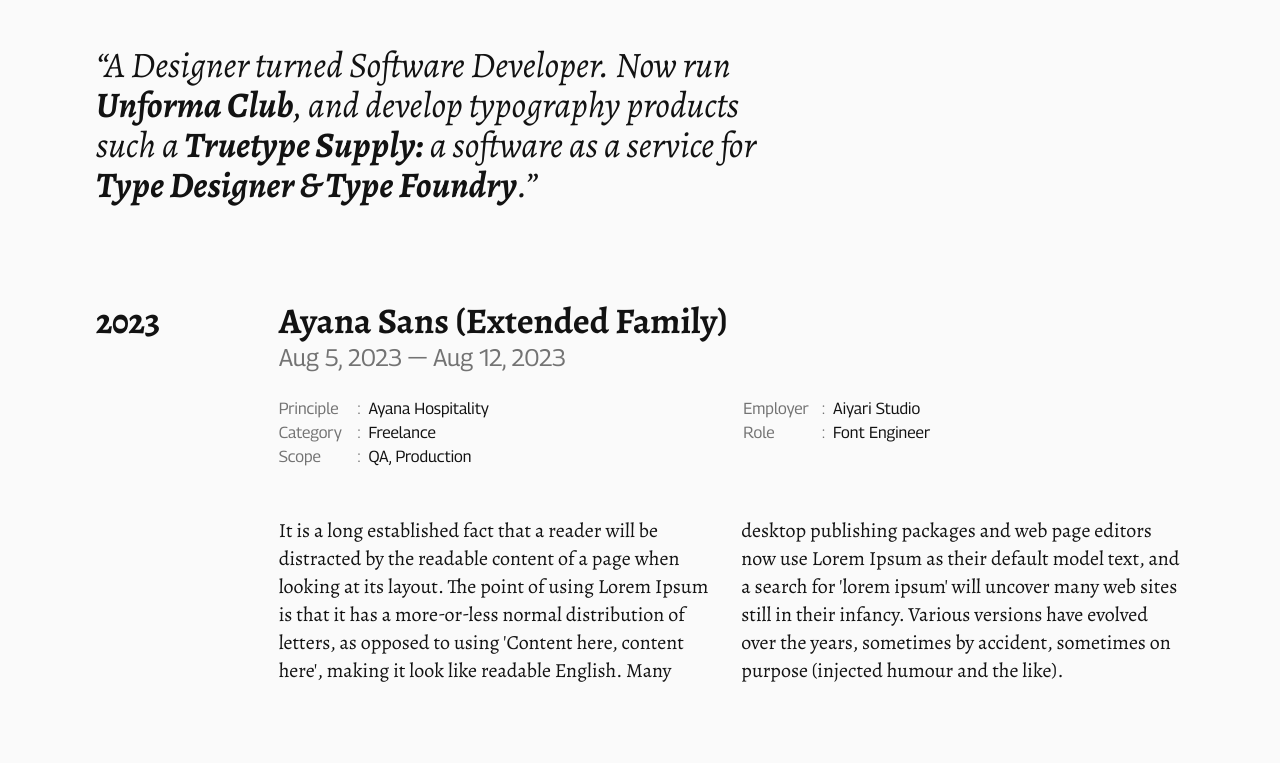
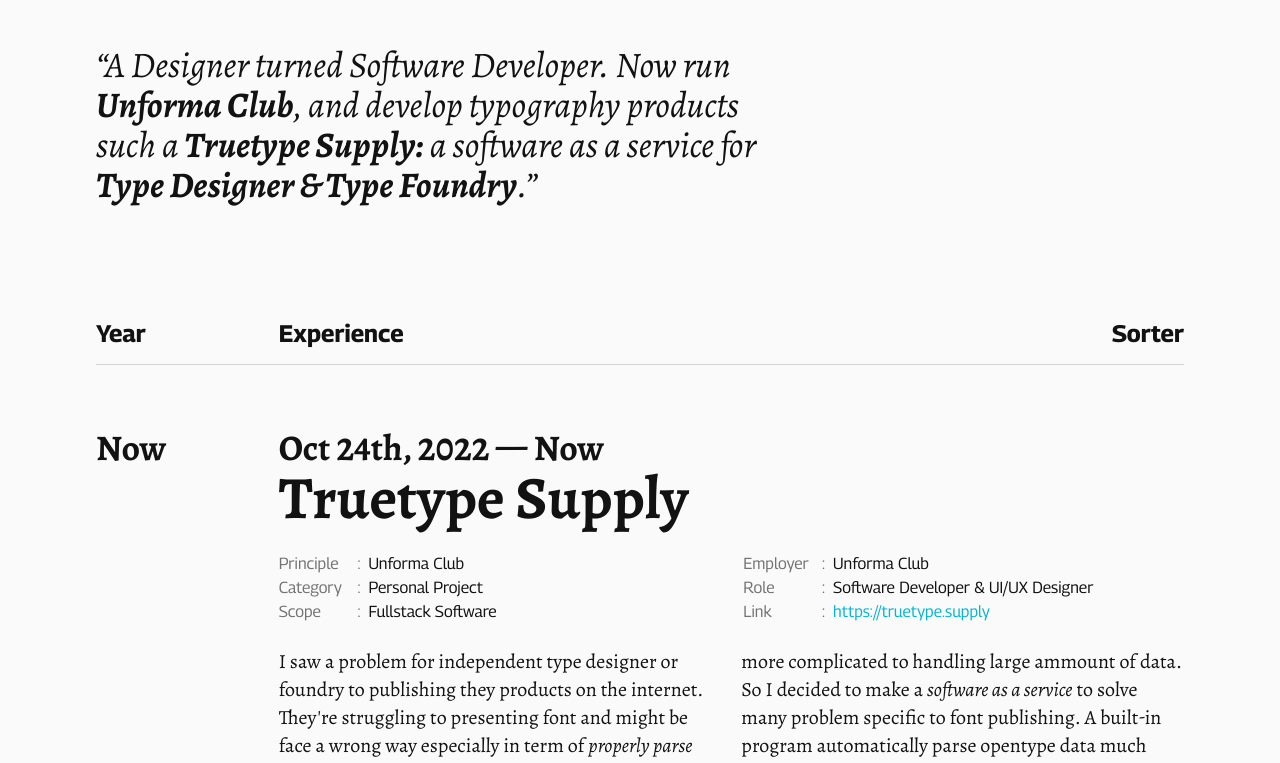
Before and after one commit to ottta/ottta, a Next.js app: page / in a window 1280 px wide. Shown: the part 499-1262 px from the top of the page. Built offline with nearby package versions, Linux system fonts and the light colour scheme.

Commit message:
fix: Improve timeline structures

```diff
--- a/src/components/Timeline2.tsx
+++ b/src/components/Timeline2.tsx
@@ -3,7 +3,12 @@
 import moment from "moment";
 import works from "@/database/works.json";
 import { cn } from "@/libs/utils";
-import { useMemo, useState } from "react";
+import { useMemo } from "react";
+
+function nthDate(date: string) {
+    return moment(date).format("MMM Do, YYYY");
+    // .replace(/(\d)(st|nd|rd|th)/g, "$1<sup>$2</sup>");
+}
 
 type Work = (typeof works)[0];
 
@@ -25,18 +30,21 @@
                 <span>{props.label}</span>
                 <span>:</span>
             </div>
-            <div className={cn("col-span-3 lg:col-span-4")}>{props.value}</div>
+            <div
+                className={cn("col-span-3 lg:col-span-4")}
+                dangerouslySetInnerHTML={{ __html: props.value }}
+            />
         </div>
     );
 }
 
 function Detail(props: Work) {
-    const { project, description, date, principle, employer, category, role, scope } = props;
-    const newEnd = date.end === "now" ? new Date().toISOString() : date.end;
+    const { project, description, date, principle, employer, category, role, scope, link } = props;
+    const isPresent = date.end === "now";
 
     return (
-        <li className={cn("mb-24")}>
-            <div className={cn("mb-12", "flex flex-col", "gap-y-6")}>
+        <li>
+            <div className={cn("mb-6", "flex flex-col", "gap-y-6")}>
                 <div>
                     <div
                         className={cn(
@@ -45,10 +53,28 @@
                             "leading-none"
                         )}
                     >
+                        <span
+                            dangerouslySetInnerHTML={{
+                                __html: nthDate(date.start)
+                            }}
+                        />
+                        <span>&nbsp;</span>
+                        <span>—</span>
+                        <span>&nbsp;</span>
+                        <span
+                            dangerouslySetInnerHTML={{
+                                __html: isPresent ? "Now" : nthDate(date.end)
+                            }}
+                        />
+                    </div>
+                    <div
+                        className={cn(
+                            "text-4xl lg:text-6xl",
+                            "font-serif font-bold",
+                            "leading-none"
+                        )}
+                    >
                         {project}
-                    </div>
-                    <div className={cn("text-sm lg:text-2xl", "text-neutral-500")}>
-                        {moment(date.start).format("ll")} — {moment(newEnd).format("ll")}
                     </div>
                 </div>
 
@@ -58,6 +84,12 @@
                     <Info label="Category" value={category} />
                     <Info label="Role" value={role} />
                     <Info label="Scope" value={scope} />
+                    {link && (
+                        <Info
+                            label="Link"
+                            value={`<a href="${link}" target="_blank" rel="nofollow noopener noreferrer" class="text-cyan-500 hover:underline">${link}</a>`}
+                        />
+                    )}
                 </div>
             </div>
 
@@ -80,7 +112,9 @@
         const reduces = works
             .sort((a, b) => b.date.start.localeCompare(a.date.start))
             .reduce((items: { [key: string]: Work[] }, item) => {
-                const year = moment(item.date.start).format("YYYY");
+                const isPresent = item.date.end === "now";
+                const year = isPresent ? "Now" : moment(item.date.start).format("YYYY");
+
                 if (!items[year]) {
                     items[year] = [];
                 }
@@ -89,13 +123,39 @@
             }, {});
 
         return reduces;
-    }, [works]);
+    }, []);
 
     const years = Object.keys(groupByYears);
 
     return (
         <>
-            <ul>
+            <div
+                className={cn(
+                    "sticky",
+                    "top-0",
+                    "h-16",
+                    "z-10",
+                    "bg-neutral-50/90 dark:bg-neutral-950/90",
+                    "overflow-hidden",
+                    "border-b",
+                    "-mb-px",
+                    "grid grid-cols-6 lg:grid-cols-12",
+                    "gap-x-2",
+                    "items-center",
+                    "text-sm lg:text-2xl",
+                    "font-bold"
+                )}
+            >
+                <div className={cn("col-span-1 lg:col-span-2")}>Year</div>
+                <div
+                    className={cn("flex items-center justify-between", "col-span-5 lg:col-span-10")}
+                >
+                    <div>Experience</div>
+                    <div>Sorter</div>
+                </div>
+            </div>
+
+            <ul className={cn("py-8 lg:py-16", "flex flex-col", "gap-y-16")}>
                 {years.reverse().map((year, i) => (
                     <li key={i} className={cn("grid grid-cols-6 lg:grid-cols-12", "gap-x-2")}>
                         <div
@@ -106,8 +166,7 @@
                                 className={cn(
                                     "text-2xl lg:text-4xl",
                                     "font-serif font-bold",
-                                    "pb-24",
-                                    "sticky top-12",
+                                    "sticky top-20",
                                     "leading-none"
                                 )}
                             >
@@ -115,7 +174,9 @@
                             </div>
                         </div>
 
-                        <ul className={cn("col-span-5 lg:col-span-10")}>
+                        <ul
+                            className={cn("col-span-5 lg:col-span-10", "flex flex-col", "gap-y-16")}
+                        >
                             {groupByYears[year].map((work, i) => (
                                 <Detail key={i} {...work} />
                             ))}
--- a/src/database/works.json
+++ b/src/database/works.json
@@ -6,6 +6,7 @@
         "category": "Part Time",
         "role": "Event Documenter",
         "scope": "Photography, Videography",
+        "link": null,
         "date": {
             "start": "2009-01-01T00:00:00.000Z",
             "end": "2015-12-30T00:00:00.000Z"
@@ -19,6 +20,7 @@
         "category": "Full Time",
         "role": "Multimedia Designer",
         "scope": "Editorial Photography & Videography, Motion Graphic, Branding, Event & Community",
+        "link": null,
         "date": {
             "start": "2012-03-01T00:00:00.000Z",
             "end": "2018-11-30T00:00:00.000Z"
@@ -32,6 +34,7 @@
         "category": "Part Time",
         "role": "Multimedia Designer",
         "scope": "Editorial Photography, Branding",
+        "link": null,
         "date": {
             "start": "2016-04-01T00:00:00.000Z",
             "end": "2018-04-28T00:00:00.000Z"
@@ -45,6 +48,7 @@
         "category": "Full Time",
         "role": "Multimedia Designer",
         "scope": "Editorial Photography, Graphic Design, UI/UX Design",
+        "link": null,
         "date": {
             "start": "2019-01-08T00:00:00.000Z",
             "end": "2020-01-28T00:00:00.000Z"
@@ -52,25 +56,27 @@
         "description": "It is a long established fact that a reader will be distracted by the readable content of a page when looking at its layout. The point of using Lorem Ipsum is that it has a more-or-less normal distribution of letters, as opposed to using 'Content here, content here', making it look like readable English. Many desktop publishing packages and web page editors now use Lorem Ipsum as their default model text, and a search for 'lorem ipsum' will uncover many web sites still in their infancy. Various versions have evolved over the years, sometimes by accident, sometimes on purpose (injected humour and the like)."
     },
     {
-        "project": "Sutasoma Typeface",
+        "project": "Font: Sutasoma",
         "principle": "IKN / Ibu Kota Negara (Indonesia)",
         "employer": "Kiwari Collective",
         "category": "Freelance",
         "role": "Font Engineer",
         "scope": "Quality Assurance, Font Production, Minisite, Version Control System",
+        "link": null,
         "date": {
             "start": "2023-06-16T00:00:00.000Z",
             "end": "2023-09-16T00:00:00.000Z"
         },
-        "description": "It is a long established fact that a reader will be distracted by the readable content of a page when looking at its layout. The point of using Lorem Ipsum is that it has a more-or-less normal distribution of letters, as opposed to using 'Content here, content here', making it look like readable English. Many desktop publishing packages and web page editors now use Lorem Ipsum as their default model text, and a search for 'lorem ipsum' will uncover many web sites still in their infancy. Various versions have evolved over the years, sometimes by accident, sometimes on purpose (injected humour and the like)."
+        "description": "<em>Sutasoma Font Family</em> was a side project to accomplished a brand new Indonesia Capital City identity called <strong>IKN / Ibu Kota Negara</strong>"
     },
     {
-        "project": "Ayana Sans",
+        "project": "Font: Ayana Sans",
         "principle": "Ayana Hospitality",
         "employer": "Aiyari Studio",
         "category": "Freelance",
         "role": "Font Engineer",
-        "scope": "QA, Production",
+        "scope": "Quality Assurance, Font Production, Version Control System",
+        "link": null,
         "date": {
             "start": "2023-01-05T00:00:00.000Z",
             "end": "2023-02-05T00:00:00.000Z"
@@ -83,38 +89,41 @@
         "employer": "Convert Textured",
         "category": "Freelance",
         "role": "Web Development",
-        "scope": "Fullstack",
+        "scope": "Fullstack, Interactive Media, Realtime Multi Devices Communication",
+        "link": null,
         "date": {
             "start": "2023-06-25T00:00:00.000Z",
             "end": "2023-07-03T00:00:00.000Z"
         },
-        "description": "It is a long established fact that a reader will be distracted by the readable content of a page when looking at its layout. The point of using Lorem Ipsum is that it has a more-or-less normal distribution of letters, as opposed to using 'Content here, content here', making it look like readable English. Many desktop publishing packages and web page editors now use Lorem Ipsum as their default model text, and a search for 'lorem ipsum' will uncover many web sites still in their infancy. Various versions have evolved over the years, sometimes by accident, sometimes on purpose (injected humour and the like)."
+        "description": "This was tight, intensive, and fun project. I chalenge myself for creating realtime application like <em>chatting app</em> to presenting interactive info graphics."
     },
     {
-        "project": "Ayana Sans (Extended Family)",
+        "project": "Font: Ayana Sans (Extended Family)",
         "principle": "Ayana Hospitality",
         "employer": "Aiyari Studio",
         "category": "Freelance",
         "role": "Font Engineer",
-        "scope": "QA, Production",
+        "scope": "Quality Assurance, Font Production, Version Control System",
+        "link": null,
         "date": {
             "start": "2023-08-05T00:00:00.000Z",
             "end": "2023-08-12T00:00:00.000Z"
         },
-        "description": "It is a long established fact that a reader will be distracted by the readable content of a page when looking at its layout. The point of using Lorem Ipsum is that it has a more-or-less normal distribution of letters, as opposed to using 'Content here, content here', making it look like readable English. Many desktop publishing packages and web page editors now use Lorem Ipsum as their default model text, and a search for 'lorem ipsum' will uncover many web sites still in their infancy. Various versions have evolved over the years, sometimes by accident, sometimes on purpose (injected humour and the like)."
+        "description": "An updated version of <em>Ayana Sans</em> font family. More characters, more font style + variable font"
     },
     {
-        "project": "LS Sans Typeface",
+        "project": "Font: LS Sans",
         "principle": "Luar Sekolah",
         "employer": "Tegamitype Foundry",
         "category": "Freelance",
         "role": "Font Engineer",
-        "scope": "QA, Production",
+        "scope": "Quality Assurance, Font Production, Version Control System",
+        "link": null,
         "date": {
             "start": "2023-07-08T00:00:00.000Z",
             "end": "2023-07-22T00:00:00.000Z"
         },
-        "description": "It is a long established fact that a reader will be distracted by the readable content of a page when looking at its layout. The point of using Lorem Ipsum is that it has a more-or-less normal distribution of letters, as opposed to using 'Content here, content here', making it look like readable English. Many desktop publishing packages and web page editors now use Lorem Ipsum as their default model text, and a search for 'lorem ipsum' will uncover many web sites still in their infancy. Various versions have evolved over the years, sometimes by accident, sometimes on purpose (injected humour and the like)."
+        "description": "<strong><em>Luar Sekolah</em></strong> is an online learning platform in Indonesia. They were ordered a custom to Tegamitype Foundry, and I'm doing some font engineer things such a <em>Quality Assurance</em>, <em>Version Control System</em>, and making sure all fonts works on all common devices."
     },
     {
         "project": "Kilau Digital Flobamora",
@@ -123,6 +132,7 @@
         "category": "Freelance",
         "role": "Front-End Developer",
         "scope": "Design & Engineering",
+        "link": null,
         "date": {
             "start": "2020-07-08T00:00:00.000Z",
             "end": "2020-07-22T00:00:00.000Z"
@@ -133,9 +143,10 @@
         "project": "Typetools",
         "principle": "Unforma Club",
         "employer": "Unforma Club",
-        "category": "Personal",
-        "role": "Web Development, Font Production",
-        "scope": "Fullstack",
+        "category": "Personal Project",
+        "role": "Software Developer",
+        "scope": "Web Development, Font Production",
+        "link": "https://fontproof.unforma.club",
         "date": {
             "start": "2019-04-01T00:00:00.000Z",
             "end": "now"
@@ -143,12 +154,13 @@
         "description": "It is a long established fact that a reader will be distracted by the readable content of a page when looking at its layout. The point of using Lorem Ipsum is that it has a more-or-less normal distribution of letters, as opposed to using 'Content here, content here', making it look like readable English. Many desktop publishing packages and web page editors now use Lorem Ipsum as their default model text, and a search for 'lorem ipsum' will uncover many web sites still in their infancy. Various versions have evolved over the years, sometimes by accident, sometimes on purpose (injected humour and the like)."
     },
     {
-        "project": "Marsnev Official Website",
+        "project": "Web: Marsnev",
         "principle": "Marsnev Typefoundry",
         "employer": "Marsnev Typefoundry",
         "category": "Freelance",
-        "role": "Web Development",
-        "scope": "Fullstack, Web Administrator",
+        "role": "Software Developer",
+        "scope": "Development, Maintainer, Administrator",
+        "link": null,
         "date": {
             "start": "2020-08-01T00:00:00.000Z",
             "end": "now"
@@ -159,9 +171,10 @@
         "project": "***** *********",
         "principle": "***** *********",
         "employer": "***** *********",
-        "category": "Full Time",
+        "category": "Full Time Font Business",
         "role": "Software Developer",
         "scope": "Fullstack Software & Font Developer",
+        "link": null,
         "date": {
             "start": "2021-01-01T00:00:00.000Z",
             "end": "2022-12-30T00:00:00.000Z"
@@ -175,6 +188,7 @@
         "category": "Part Time",
         "role": "Software Developer",
         "scope": "Fullstack Software Developer, LED Programmer",
+        "link": null,
         "date": {
             "start": "2022-06-01T00:00:00.000Z",
             "end": "2022-12-30T00:00:00.000Z"
@@ -188,10 +202,67 @@
         "category": "Freelance",
         "role": "Lecturer",
         "scope": "Introduction to Font Production",
+        "link": null,
         "date": {
             "start": "2023-06-03T00:00:00.000Z",
             "end": "2023-09-09T00:00:00.000Z"
         },
         "description": "Type Design Club is a learning space created by Tegamitype Foundry and The Public Case which is aimed at introducing the discipline of letter design in Indonesia. Since 2022, they have been holding 2 class programs, namely Latin and Javanese classes. Apart from sharing knowledge, they hope that the Type Design Club can also be a place to develop the interest and spirit of collaboration in the typography community in Indonesia."
+    },
+    {
+        "project": "Astra Life",
+        "principle": "Astra Insurance",
+        "employer": "Monoponik",
+        "category": "Freelance",
+        "role": "Video Grapher",
+        "scope": "Video Production",
+        "link": null,
+        "date": {
+            "start": "2017-03-05T00:00:00.000Z",
+            "end": "2017-03-28T00:00:00.000Z"
+        },
+        "description": "Type Design Club is a learning space created by Tegamitype Foundry and The Public Case which is aimed at introducing the discipline of letter design in Indonesia. Since 2022, they have been holding 2 class programs, namely Latin and Javanese classes. Apart from sharing knowledge, they hope that the Type Design Club can also be a place to develop the interest and spirit of collaboration in the typography community in Indonesia."
+    },
+    {
+        "project": "HRIN Interior Global Meeting, Tochigi, Japan",
+        "principle": "PT. Honda R&D Indonesia (HRIN)",
+        "employer": "Dea Sarastia Chyntia",
+        "category": "Freelance",
+        "role": "Software Developer",
+        "scope": "Interactive Media",
+        "link": null,
+        "date": {
+            "start": "2018-04-12T00:00:00.000Z",
+            "end": "2018-05-01T00:00:00.000Z"
+        },
+        "description": "Type Design Club is a learning space created by Tegamitype Foundry and The Public Case which is aimed at introducing the discipline of letter design in Indonesia. Since 2022, they have been holding 2 class programs, namely Latin and Javanese classes. Apart from sharing knowledge, they hope that the Type Design Club can also be a place to develop the interest and spirit of collaboration in the typography community in Indonesia."
+    },
+    {
+        "project": "Web: Nouv Studio",
+        "principle": "Nouv Studio",
+        "employer": "Nouv Studio",
+        "category": "Freelance",
+        "role": "Software Developer & UI/UX Designer",
+        "scope": "Fullstack Web",
+        "link": null,
+        "date": {
+            "start": "2022-06-02T00:00:00.000Z",
+            "end": "now"
+        },
+        "description": "Type Design Club is a learning space created by Tegamitype Foundry and The Public Case which is aimed at introducing the discipline of letter design in Indonesia. Since 2022, they have been holding 2 class programs, namely Latin and Javanese classes. Apart from sharing knowledge, they hope that the Type Design Club can also be a place to develop the interest and spirit of collaboration in the typography community in Indonesia."
+    },
+    {
+        "project": "Truetype Supply",
+        "principle": "Unforma Club",
+        "employer": "Unforma Club",
+        "category": "Personal Project",
+        "role": "Software Developer & UI/UX Designer",
+        "scope": "Fullstack Software",
+        "link": "https://truetype.supply",
+        "date": {
+            "start": "2022-10-24T00:00:00.000Z",
+            "end": "now"
+        },
+        "description": "I saw a problem for independent type designer or foundry to publishing they products on the internet. They're struggling to presenting font and might be face a wrong way especially in term of <em>properly parse opentype data</em>. Many of type designer/foundry website do parse opentype data in <em>manual mode</em>, it easy if they were only have a couple font style in a family, but it's more complicated to handling large ammount of data. So I decided to make a <em>software as a service</em> to solve many problem specific to font publishing. A built-in program automatically parse opentype data much more accurate then manually input what they font can do. It is robust, powerful, and future proof."
     }
 ]
```
